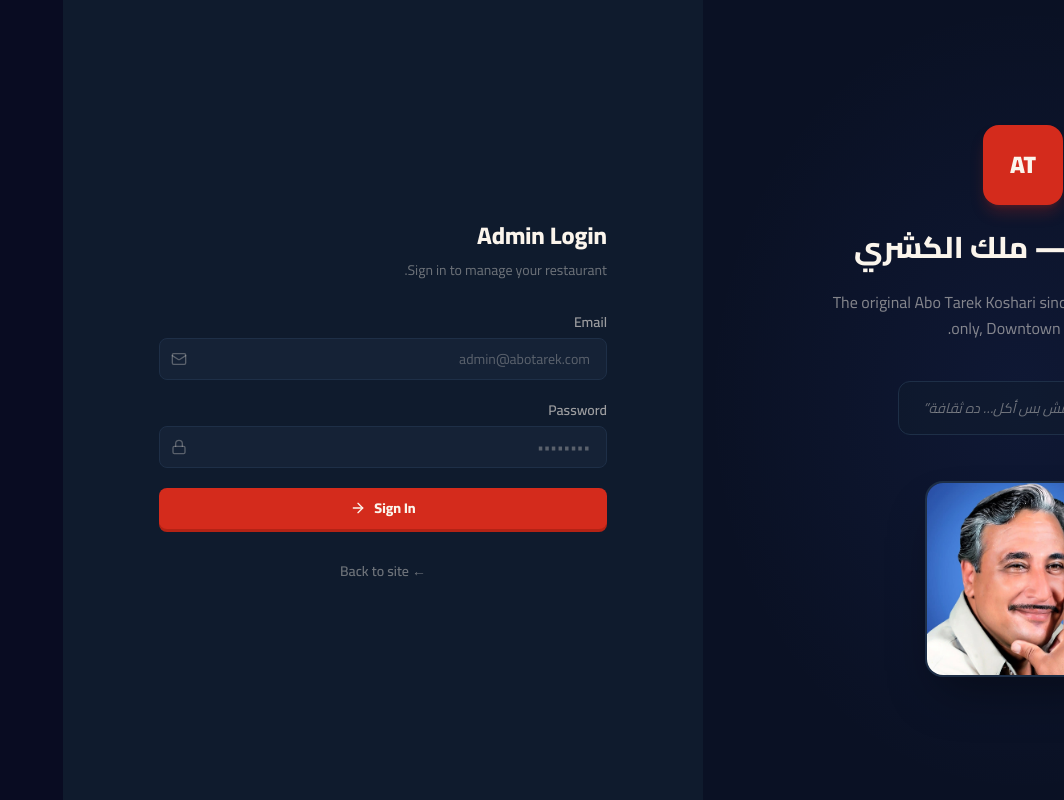
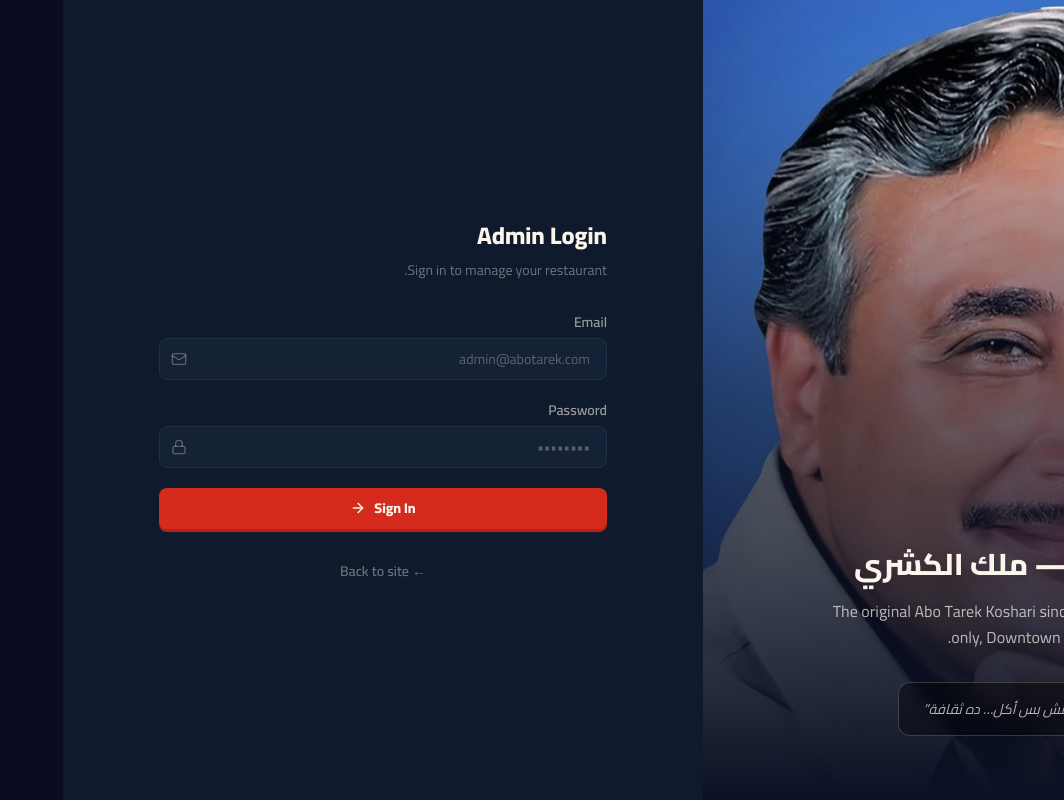
Before and after one commit to truefactsforreal123-wq/Abotarek-2-1987654-22222222222222, a Next.js app: page /login in a window 1280 px wide. Shown: the whole page, without its empty margins (216-1280 px from the left). Built offline with nearby package versions, Linux system fonts and the light colour scheme; no server answers; the database is empty.

Commit message:
fix: login brand panel - founder image fills panel, remove AT logo

```diff
--- a/src/app/login/page.tsx
+++ b/src/app/login/page.tsx
@@ -37,30 +37,25 @@
   return (
     <div className="flex min-h-screen">
       {/* Left — brand panel */}
-      <div className="relative hidden w-1/2 items-center justify-center bg-ink-950 lg:flex">
-        <div className="absolute inset-0 bg-[radial-gradient(ellipse_at_center,rgba(74,108,247,0.08)_0%,transparent_70%)]" />
-        <div className="relative z-10 flex flex-col items-center gap-6 px-12 text-center">
-          <div className="flex h-20 w-20 items-center justify-center rounded-2xl bg-tomato-600 text-2xl font-black text-paper shadow-lg shadow-tomato-600/25">
-            AT
-          </div>
-          <h2 className="text-3xl font-extrabold text-paper">
+      <div className="relative hidden w-1/2 items-center justify-center bg-ink-950 lg:flex overflow-hidden">
+        <img
+          src="/images/founder.jpg"
+          alt="Abo Tarek Founder"
+          className="absolute inset-0 h-full w-full object-cover"
+        />
+        <div className="absolute inset-0 bg-gradient-to-t from-ink-950 via-ink-950/60 to-transparent" />
+        <div className="relative z-10 flex flex-col items-center gap-4 px-12 text-center mt-auto pb-16">
+          <h2 className="text-3xl font-extrabold text-paper drop-shadow-lg">
             أبو طارق — ملك الكشري
           </h2>
-          <p className="max-w-sm text-base leading-relaxed text-paper/50">
+          <p className="max-w-sm text-base leading-relaxed text-paper/70 drop-shadow">
             The original Abo Tarek Koshari since 1950 — one branch only,
             Downtown Cairo.
           </p>
-          <div className="mt-4 rounded-xl border border-ink-700 bg-ink-900/60 px-6 py-4">
-            <p className="text-sm italic text-paper/40">
+          <div className="mt-4 rounded-xl border border-paper/20 bg-black/40 backdrop-blur-sm px-6 py-4">
+            <p className="text-sm italic text-paper/70">
               &ldquo;الكشري مش بس أكل… ده ثقافة&rdquo;
             </p>
-          </div>
-          <div className="hidden lg:block mt-6">
-            <img
-              src="/images/founder.jpg"
-              alt="Abo Tarek Founder"
-              className="h-48 w-48 rounded-2xl object-cover shadow-2xl shadow-black/40 ring-2 ring-ink-700"
-            />
           </div>
         </div>
       </div>
```
